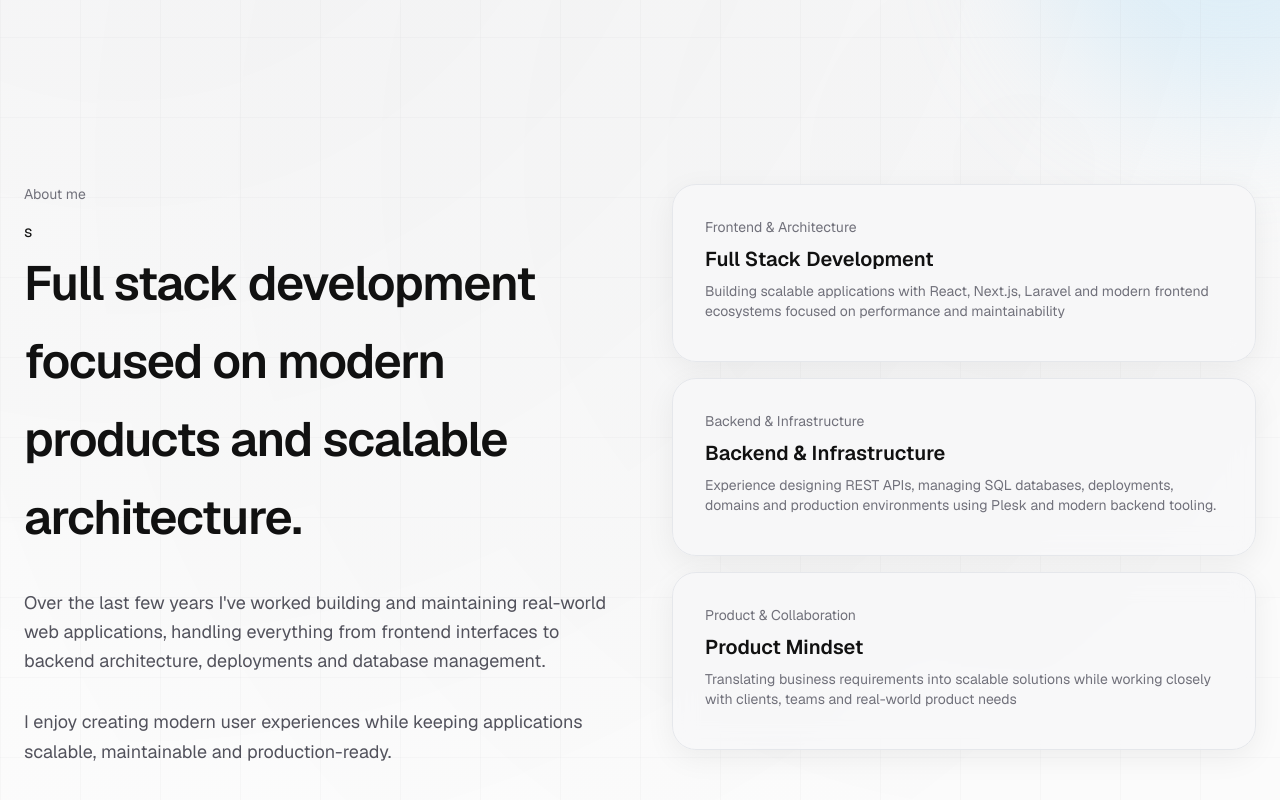
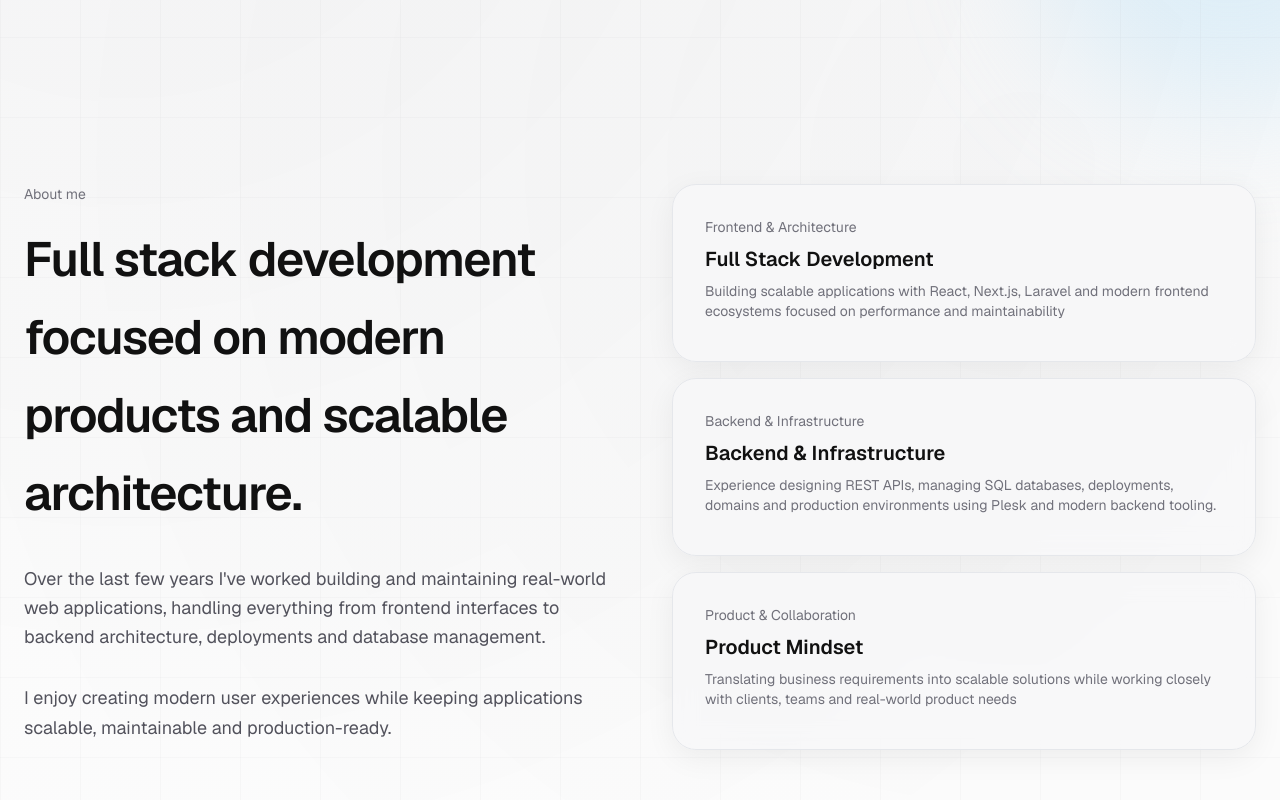
Before and after one commit to vichule/portfolio-javier, a Next.js app: page / in a window 1280 px wide. Shown: the part 1083-1883 px from the top of the page. Built offline with nearby package versions, Linux system fonts and the light colour scheme.

Commit message:
minor fix

```diff
--- a/components/sections/about.tsx
+++ b/components/sections/about.tsx
@@ -11,7 +11,6 @@ export function About() {
                     <p className="text-sm text-zinc-500 mb-4">
                         About me
                     </p>
-s
                     <h2 className="text-4xl md:text-5xl font-semibold tracking-tight leading-relaxed mb-8">
                         Full stack development focused on modern products and scalable architecture.
                     </h2>
```
